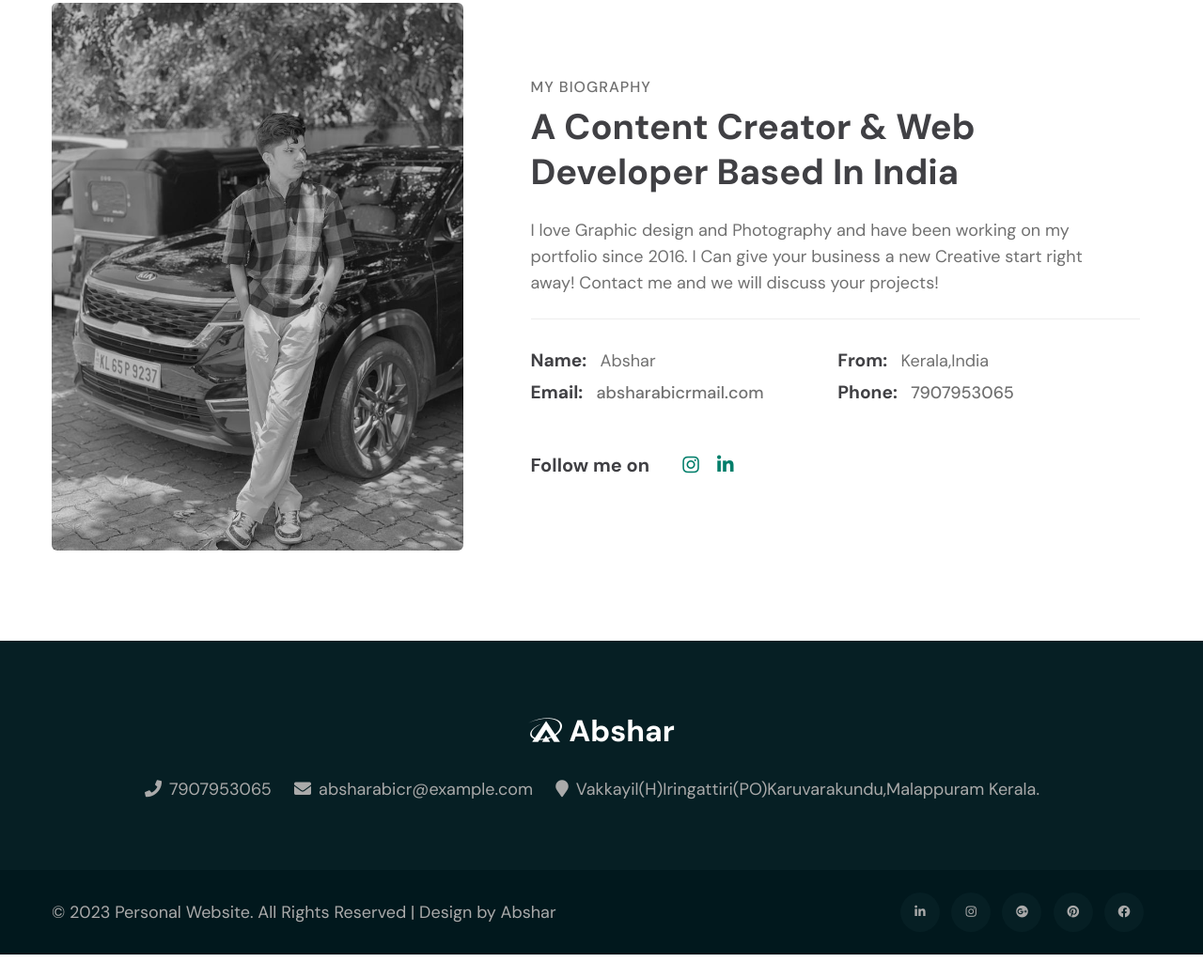
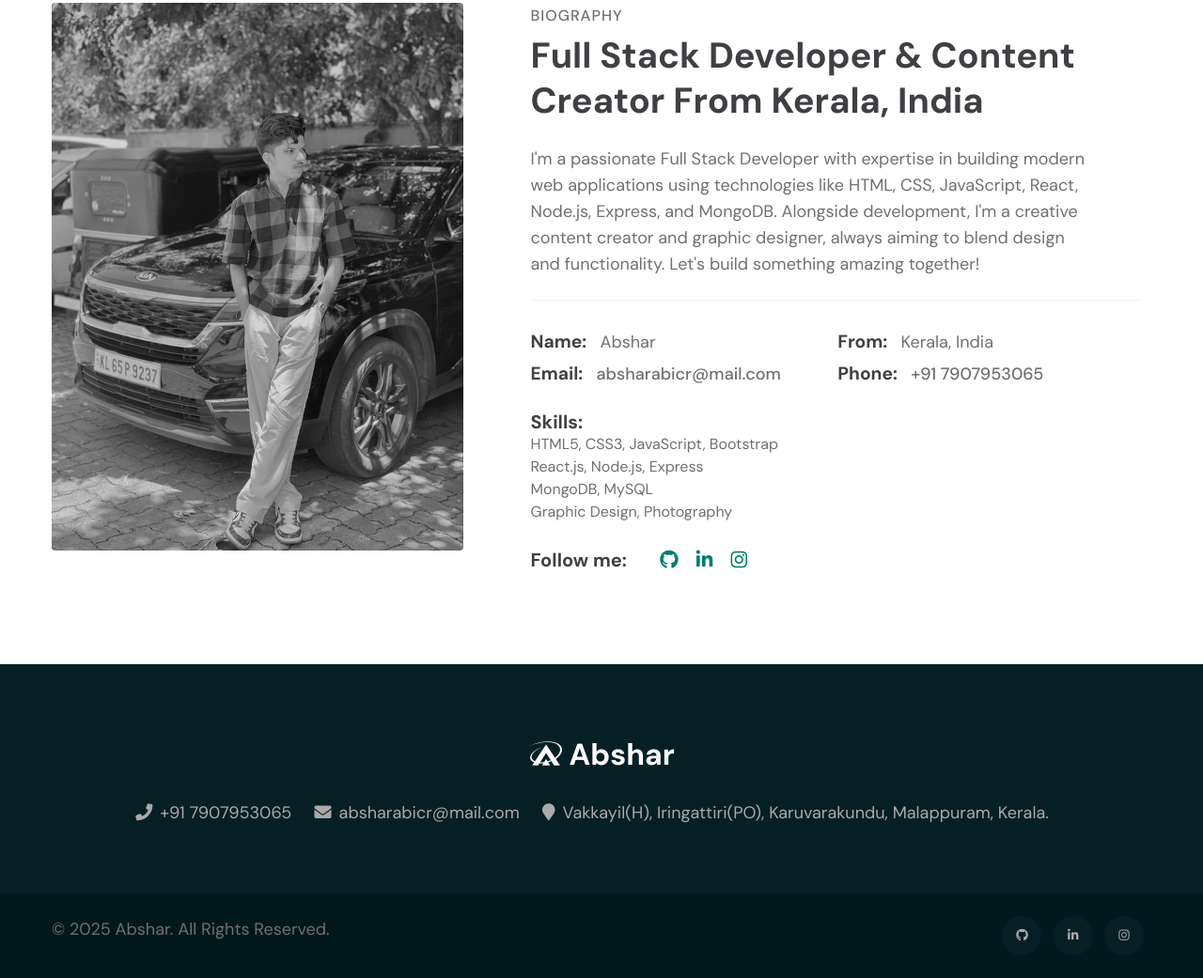
Before and after one commit to absharabi/Abi-Personal-Website-, a plain HTML site: page about.html in a window 1280 px wide. Shown: the part 474-1515 px from the top of the page at 94% size. Before the commit the page ends 1490 px from the top, so only its background shows below. Drawn offline with Linux system fonts and the light colour scheme.

Commit message:
changed about

```diff
--- a/about.html
+++ b/about.html
@@ -1,134 +1,117 @@
-<!--
-Author: W3layouts
-Author URL: http://w3layouts.com
--->
 <!doctype html>
 <html lang="en">
 
 <head>
-    <!-- Required meta tags -->
     <meta charset="utf-8">
     <meta name="viewport" content="width=device-width, initial-scale=1, shrink-to-fit=no">
-    <title>UI Portfolio - Personal Category Bootstrap Responsive Website Template - About : W3Layouts</title>
+    <title>Abshar | Full Stack Developer Portfolio</title>
 
-    <!-- google-fonts -->
+    <!-- Google Fonts -->
     <link href="//fonts.googleapis.com/css2?family=Dosis:wght@300;400;500;600;800&display=swap" rel="stylesheet">
     <link href="//fonts.googleapis.com/css2?family=DM+Sans:wght@400;500;700&display=swap" rel="stylesheet">
-    <!-- //google-fonts -->
 
-    <!-- Template CSS Style link -->
+    <!-- CSS -->
     <link rel="stylesheet" href="assets/css/style-liberty.css">
-
 </head>
 
 <body>
-    <!-- Services banner -->
+
+<!-- Banner Section -->
 <section class="w3l-about-breadcrumb text-center">
     <div class="breadcrumb-bg breadcrumb-bg-about py-5">
         <div class="container py-lg-5 mt-5">
             <div class="banner-info-grid mt-5">
-                <h2 class="w3l-title-breadcrumb">About</h2>
+                <h2 class="w3l-title-breadcrumb">About Me</h2>
             </div>
             <ul class="breadcrumbs-custom-path">
-                <li><a href="#url">Home</a></li>
-                <li class="active"><span class="fa fa-angle-right mx-2" aria-hidden="true"></span>About</li>
+                <li><a href="index.html">Home</a></li>
+                <li class="active"><span class="fa fa-angle-right mx-2"></span>About</li>
             </ul>
         </div>
     </div>
 </section>
-<!-- //Services banner -->
 
-
-
-<!-- About Section-->
+<!-- About Section -->
 <section class="w3l-about py-5" id="about">
     <div class="container py-md-5 py-2">
         <div class="row w3l-row">
-            <div class="col-lg-5 my-image pe-lg-5 mb-lg-0 mb-md-5 mb-4">
-                <img src="abi2.jpg" alt="" class="img-fluid">
+            <div class="col-lg-5 pe-lg-5 mb-lg-0 mb-md-5 mb-4">
+                <img src="abi2.jpg" alt="Abshar's profile" class="img-fluid rounded">
             </div>
-            <div class="col-lg-7 w3l-about-info px-lg-4 align-center">
-                <h6 class="w3l-title-small mb-1">My Biography</h6>
-                <h3 class="w3l-title-main mb-2">A Content Creator & Web Developer based in India</h3>
-                <p class="my-4 pe-lg-5">I love Graphic design and Photography and have been working on my portfolio since 2016. I Can give your business a new Creative start right away! Contact me and we will discuss your projects!</p>
+            <div class="col-lg-7 px-lg-4 align-center">
+                <h6 class="w3l-title-small mb-1">Biography</h6>
+                <h3 class="w3l-title-main mb-3">Full Stack Developer & Content Creator from Kerala, India</h3>
+                <p class="my-4 pe-lg-5">
+                    I'm a passionate Full Stack Developer with expertise in building modern web applications using technologies like
+                    HTML, CSS, JavaScript, React, Node.js, Express, and MongoDB. Alongside development, I'm a creative content creator and graphic designer, always aiming to blend design and functionality. Let's build something amazing together!
+                </p>
+
                 <div class="my-info mt-4">
-                    <div class="single-info"><span>Name:</span>
-                        <p>Abshar</p>
-                    </div>
-                    <div class="single-info"><span>From:</span>
-                        <p>Kerala,India</p>
-                    </div>
+                    <div class="single-info"><span>Name:</span> <p>Abshar</p></div>
+                    <div class="single-info"><span>From:</span> <p>Kerala, India</p></div>
                     <div class="single-info"><span>Email:</span>
-                        <p><a href="mailto:absharabicr@mail.com">absharabicrmail.com</a></p>
+                        <p><a href="mailto:absharabicr@mail.com">absharabicr@mail.com</a></p>
                     </div>
                     <div class="single-info"><span>Phone:</span>
-                        <p><a href="tel:7907953065">7907953065</a></p>
+                        <p><a href="tel:+917907953065">+91 7907953065</a></p>
                     </div>
                 </div>
 
-                <ul class="follow-social mt-lg-5 mt-4">
-                    <li>
-                        <h5 class="me-md-3">Follow me on </h5>
-                    </li>
-
-                    <li><a href="https://www.instagram.com/ab.i.___/"><span class="fab fa-instagram"></span></a>
-                    </li>
-
-                    <li><a href="https://www.linkedin.com/in/absharabi/"><span class="fab fa-linkedin-in"></span></a>
-                    </li>
-
-
+                <h5 class="mt-4">Skills:</h5>
+                <ul>
+                    <li>HTML5, CSS3, JavaScript, Bootstrap</li>
+                    <li>React.js, Node.js, Express</li>
+                    <li>MongoDB, MySQL</li>
+                    <li>Graphic Design, Photography</li>
                 </ul>
 
+                <ul class="follow-social mt-lg-4 mt-3">
+                    <li><h5 class="me-md-3">Follow me:</h5></li>
+                    <li><a href="https://github.com/absharabi"><span class="fab fa-github"></span></a></li>
+                    <li><a href="https://www.linkedin.com/in/absharabi/"><span class="fab fa-linkedin-in"></span></a></li>
+                    <li><a href="https://www.instagram.com/ab.i.___/"><span class="fab fa-instagram"></span></a></li>
+                </ul>
             </div>
         </div>
     </div>
 </section>
-<!-- //About Section-->
- <!-- footer -->
- <footer class="text-center">
+
+<!-- Footer -->
+<footer class="text-center">
     <div class="footer py-5">
         <div class="container py-md-4">
-            <div clss="footer-logo">
+            <div class="footer-logo">
                 <a class="logo" href="index.html">
                     <i class="fab fa-asymmetrik"></i> Abshar
                 </a>
             </div>
             <div class="footer-contact-info mt-4">
                 <ul>
-                    <li>
-                        <a href="tel:+12 345 678 900" class="contact-text-sub">
-                            <span class="fas fa-phone me-2"></span>7907953065</a>
-                    </li>
-                    <li>
-                        <a href="mailto:info@example.com" class="contact-text-sub">
-                            <span class="fas fa-envelope me-2"></span>absharabicr@example.com </a>
-                    </li>
-                    <li>
-                        <p class="contact-text-sub">
-                            <span class="fas fa-map-marker me-2"></span>Vakkayil(H)Iringattiri(PO)Karuvarakundu,Malappuram Kerala.</p>
-                    </li>
+                    <li><a href="tel:+917907953065" class="contact-text-sub"><span class="fas fa-phone me-2"></span>+91 7907953065</a></li>
+                    <li><a href="mailto:absharabicr@mail.com" class="contact-text-sub"><span class="fas fa-envelope me-2"></span>absharabicr@mail.com</a></li>
+                    <li><p class="contact-text-sub"><span class="fas fa-map-marker me-2"></span>Vakkayil(H), Iringattiri(PO), Karuvarakundu, Malappuram, Kerala.</p></li>
                 </ul>
             </div>
         </div>
     </div>
+
     <div class="container py-4">
         <div class="row footer-grids">
-            <div class="col-lg-6 copyright text-lg-start text-center align-center">
-                <p>© 2023 Personal Website. All Rights Reserved | Design by Abshar</p>
+            <div class="col-lg-6 text-lg-start text-center">
+                <p>© 2025 Abshar. All Rights Reserved.</p>
             </div>
             <div class="col-lg-6 text-lg-end text-center mt-lg-0 mt-4">
                 <div class="social">
                     <ul>
+                        <li><a href="https://github.com/absharabi"><span class="fab me-2 fa-github"></span></a></li>
                         <li><a href="https://www.linkedin.com/in/absharabi/"><span class="fab me-2 fa-linkedin-in"></span></a></li>
                         <li><a href="https://www.instagram.com/ab.i.___/"><span class="fab me-2 fa-instagram"></span></a></li>
-                        <li><a href="#url"><span class="fab me-2 fa-google-plus"></span></a></li>
-                        <li><a href="#url"><span class="fab me-2 fa-pinterest"></span></a></li>
-                        <li><a href="#url"><span class="fab me-2 fa-facebook"></span></a></li>
                     </ul>
                 </div>
             </div>
         </div>
     </div>
 </footer>
-<!-- //footer -->
+
+</body>
+</html>
```
